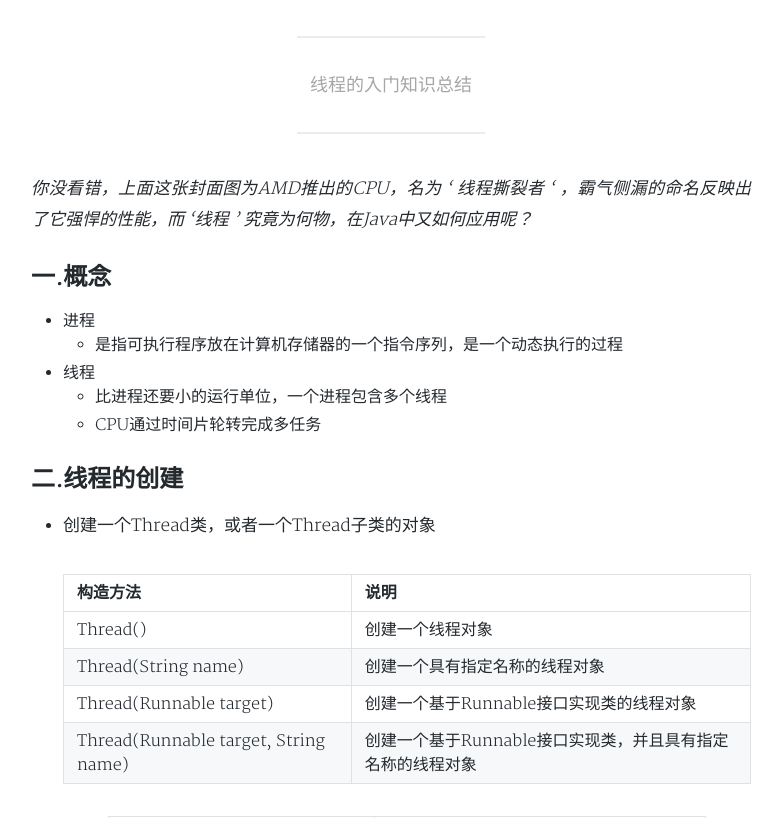
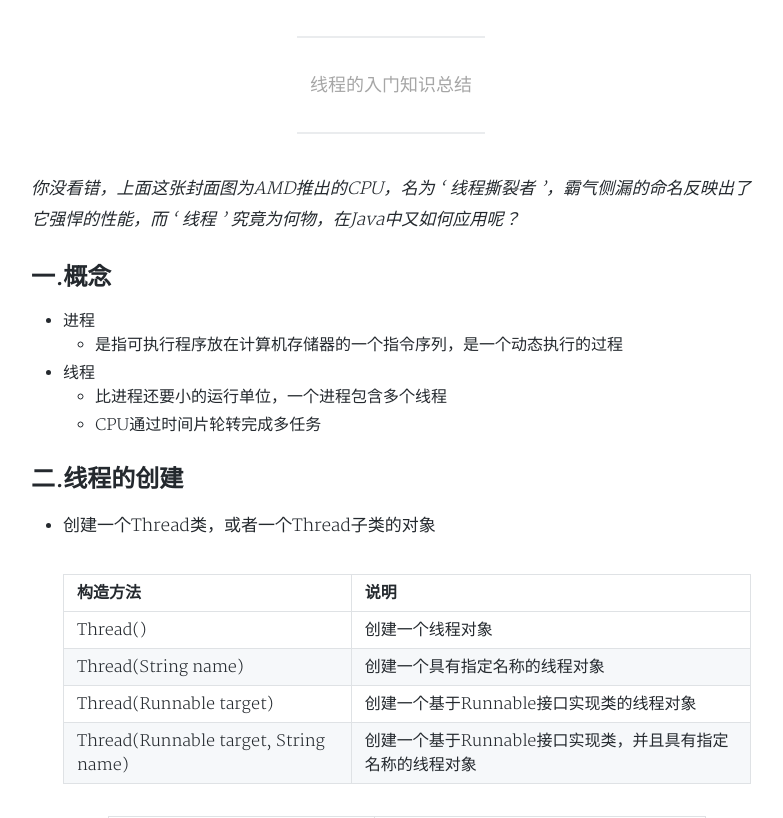
Before and after one commit to cszmzh/BA-NANA.github.io, a Jekyll site: the page built from _posts/2019-10-10-Java线程.md, in a window 1280 px wide and 900 px high, scrolled down 382 px, cut to the strip 82-900 px from the top of the window. Shown: the whole strip, without its empty margins (249-1032 px from the left). Built offline with Jekyll 4.4.1, drawn with Linux system fonts in a browser that asks for light colours; nearby versions of some CDN libraries; comment, search, counter and statistics services are not loaded; a style sheet for code colours, icons or effects is not loaded.

```diff
--- a/_posts/2019-10-10-Java线程.md
+++ b/_posts/2019-10-10-Java线程.md
@@ -12,7 +12,7 @@ pinned: true
 
 
 
-*你没看错，上面这张封面图为AMD推出的CPU，名为 ' 线程撕裂者 ‘ ，霸气侧漏的命名反映出了它强悍的性能，而 '线程 ’ 究竟为何物，在Java中又如何应用呢？*
+*你没看错，上面这张封面图为AMD推出的CPU，名为 ‘ 线程撕裂者 ’，霸气侧漏的命名反映出了它强悍的性能，而 ‘ 线程 ’ 究竟为何物，在Java中又如何应用呢？*
 
 ## 一.概念
 
```
